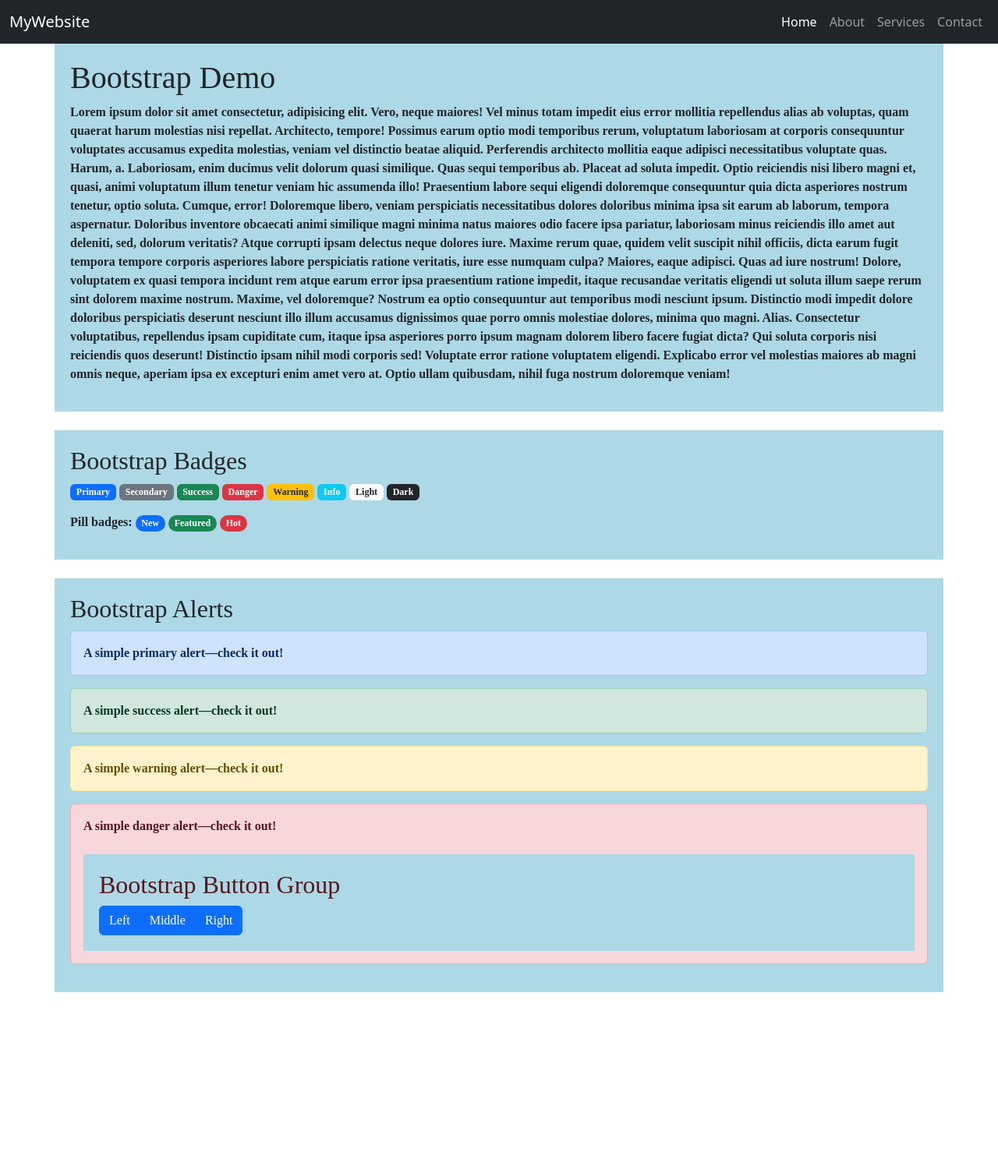
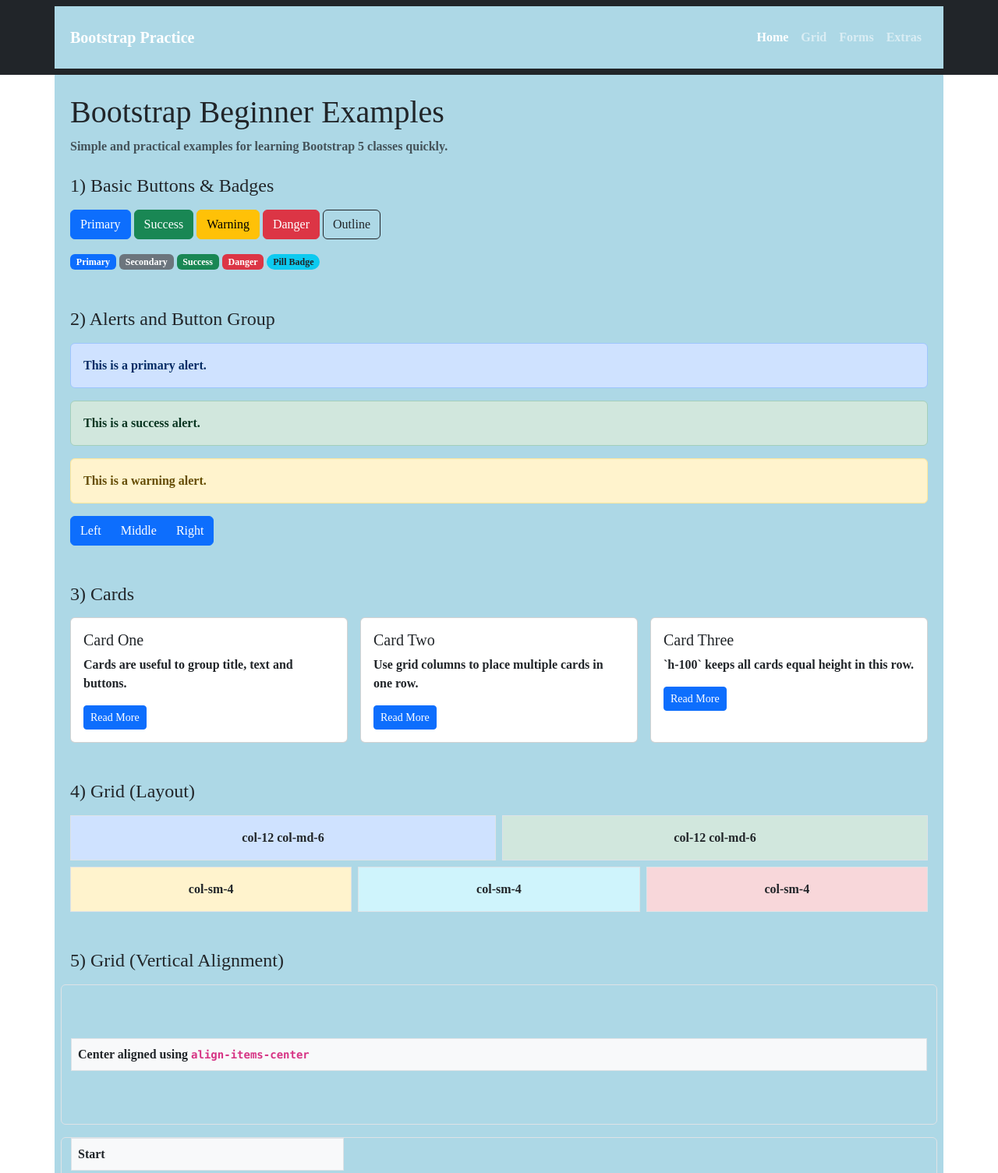
Before and after one commit to ayushzDevs/Web_Dev, a plain HTML site: page bootstrap/index.html in a window 1280 px wide. Shown: the top 1505 px of the page at 78% size. Before the commit the page ends 1273 px from the top, so only its background shows below. Drawn offline with nearby package versions, Linux system fonts and the light colour scheme.

Commit message:
bootstrap

```diff
--- a/bootstrap/index.html
+++ b/bootstrap/index.html
@@ -3,93 +3,210 @@
 <head>
     <meta charset="UTF-8">
     <meta name="viewport" content="width=device-width, initial-scale=1.0">
-    <title>Bootstrap</title>
+    <title>Bootstrap Beginner Examples</title>
     <link
     href="https://cdn.jsdelivr.net/npm/bootstrap@5.3.8/dist/css/bootstrap.min.css"
     rel="stylesheet"/>
     <link rel="stylesheet" href="style.css">
 </head>
 <body>
-    <script src="https://cdn.jsdelivr.net/npm/bootstrap@5.3.8/dist/js/bootstrap.bundle.min.js"></script>
     <nav class="navbar navbar-expand-lg navbar-dark bg-dark">
-        <div class="container-fluid">
-            <a class="navbar-brand" href="#">MyWebsite</a>
-            <button class="navbar-toggler" type="button" data-bs-toggle="collapse" data-bs-target="#navbarNav">
+        <div class="container">
+            <a class="navbar-brand" href="#">Bootstrap Practice</a>
+            <button class="navbar-toggler" type="button" data-bs-toggle="collapse" data-bs-target="#navbarNav" aria-controls="navbarNav" aria-expanded="false" aria-label="Toggle navigation">
                 <span class="navbar-toggler-icon"></span>
             </button>
             <div class="collapse navbar-collapse" id="navbarNav">
                 <ul class="navbar-nav ms-auto">
-                    <li class="nav-item">
-                        <a class="nav-link active" href="#">Home</a>
-                    </li>
-                    <li class="nav-item">
-                        <a class="nav-link" href="#">About</a>
-                    </li>
-                    <li class="nav-item">
-                        <a class="nav-link" href="#">Services</a>
-                    </li>
-                    <li class="nav-item">
-                        <a class="nav-link" href="#">Contact</a>
-                    </li>
+                    <li class="nav-item"><a class="nav-link active" href="#intro">Home</a></li>
+                    <li class="nav-item"><a class="nav-link" href="#grid">Grid</a></li>
+                    <li class="nav-item"><a class="nav-link" href="#forms">Forms</a></li>
+                    <li class="nav-item"><a class="nav-link" href="#extras">Extras</a></li>
                 </ul>
             </div>
         </div>
     </nav>
 
-    <div class="container">
-        <h1>Bootstrap Demo</h1>
-        <p>Lorem ipsum dolor sit amet consectetur, adipisicing elit. Vero, neque maiores! Vel minus totam impedit eius error mollitia repellendus alias ab voluptas, quam quaerat harum molestias nisi repellat. Architecto, tempore!
-        Possimus earum optio modi temporibus rerum, voluptatum laboriosam at corporis consequuntur voluptates accusamus expedita molestias, veniam vel distinctio beatae aliquid. Perferendis architecto mollitia eaque adipisci necessitatibus voluptate quas. Harum, a.
-        Laboriosam, enim ducimus velit dolorum quasi similique. Quas sequi temporibus ab. Placeat ad soluta impedit. Optio reiciendis nisi libero magni et, quasi, animi voluptatum illum tenetur veniam hic assumenda illo!
-        Praesentium labore sequi eligendi doloremque consequuntur quia dicta asperiores nostrum tenetur, optio soluta. Cumque, error! Doloremque libero, veniam perspiciatis necessitatibus dolores doloribus minima ipsa sit earum ab laborum, tempora aspernatur.
-        Doloribus inventore obcaecati animi similique magni minima natus maiores odio facere ipsa pariatur, laboriosam minus reiciendis illo amet aut deleniti, sed, dolorum veritatis? Atque corrupti ipsam delectus neque dolores iure.
-        Maxime rerum quae, quidem velit suscipit nihil officiis, dicta earum fugit tempora tempore corporis asperiores labore perspiciatis ratione veritatis, iure esse numquam culpa? Maiores, eaque adipisci. Quas ad iure nostrum!
-        Dolore, voluptatem ex quasi tempora incidunt rem atque earum error ipsa praesentium ratione impedit, itaque recusandae veritatis eligendi ut soluta illum saepe rerum sint dolorem maxime nostrum. Maxime, vel doloremque?
-        Nostrum ea optio consequuntur aut temporibus modi nesciunt ipsum. Distinctio modi impedit dolore doloribus perspiciatis deserunt nesciunt illo illum accusamus dignissimos quae porro omnis molestiae dolores, minima quo magni. Alias.
-        Consectetur voluptatibus, repellendus ipsam cupiditate cum, itaque ipsa asperiores porro ipsum magnam dolorem libero facere fugiat dicta? Qui soluta corporis nisi reiciendis quos deserunt! Distinctio ipsam nihil modi corporis sed!
-        Voluptate error ratione voluptatem eligendi. Explicabo error vel molestias maiores ab magni omnis neque, aperiam ipsa ex excepturi enim amet vero at. Optio ullam quibusdam, nihil fuga nostrum doloremque veniam!</p>
+    <main class="container py-4" id="intro">
+        <div class="mb-4">
+            <h1 class="mb-2">Bootstrap Beginner Examples</h1>
+            <p class="text-muted mb-0">Simple and practical examples for learning Bootstrap 5 classes quickly.</p>
         </div>
-    <div class="container mt-4">
-        <h2>Bootstrap Badges</h2>
-        <p>
+
+        <section class="mb-5" id="extras">
+            <h2 class="h4 mb-3">1) Basic Buttons & Badges</h2>
+            <div class="mb-3">
+                <button class="btn btn-primary">Primary</button>
+                <button class="btn btn-success">Success</button>
+                <button class="btn btn-warning">Warning</button>
+                <button class="btn btn-danger">Danger</button>
+                <button class="btn btn-outline-dark">Outline</button>
+            </div>
+            <div>
                 <span class="badge bg-primary">Primary</span>
                 <span class="badge bg-secondary">Secondary</span>
                 <span class="badge bg-success">Success</span>
                 <span class="badge bg-danger">Danger</span>
-            <span class="badge bg-warning text-dark">Warning</span>
-            <span class="badge bg-info">Info</span>
-            <span class="badge bg-light text-dark">Light</span>
-            <span class="badge bg-dark">Dark</span>
-        </p>
-        <p>
-            Pill badges:
-            <span class="badge rounded-pill bg-primary">New</span>
-            <span class="badge rounded-pill bg-success">Featured</span>
-            <span class="badge rounded-pill bg-danger">Hot</span>
-        </p>
+                <span class="badge rounded-pill bg-info text-dark">Pill Badge</span>
             </div>
-    <div class="container mt-4">
-        <h2>Bootstrap Alerts</h2>
-        <div class="alert alert-primary" role="alert">
-            A simple primary alert—check it out!
-        </div>
-        <div class="alert alert-success" role="alert">
-            A simple success alert—check it out!
-        </div>
-        <div class="alert alert-warning" role="alert">
-            A simple warning alert—check it out!
-        </div>
-        <div class="alert alert-danger" role="alert">
-            A simple danger alert—check it out!
-        <div class="container mt-4">
-            <h2>Bootstrap Button Group</h2>
-            <div class="btn-group" role="group">
+        </section>
+
+        <section class="mb-5">
+            <h2 class="h4 mb-3">2) Alerts and Button Group</h2>
+            <div class="alert alert-primary" role="alert">This is a primary alert.</div>
+            <div class="alert alert-success" role="alert">This is a success alert.</div>
+            <div class="alert alert-warning" role="alert">This is a warning alert.</div>
+            <div class="btn-group" role="group" aria-label="Basic example">
                 <button type="button" class="btn btn-primary">Left</button>
                 <button type="button" class="btn btn-primary">Middle</button>
                 <button type="button" class="btn btn-primary">Right</button>
             </div>
+        </section>
+
+        <section class="mb-5">
+            <h2 class="h4 mb-3">3) Cards</h2>
+            <div class="row g-3">
+                <div class="col-md-4">
+                    <div class="card h-100">
+                        <div class="card-body">
+                            <h5 class="card-title">Card One</h5>
+                            <p class="card-text">Cards are useful to group title, text and buttons.</p>
+                            <a href="#" class="btn btn-sm btn-primary">Read More</a>
                         </div>
                     </div>
                 </div>
+                <div class="col-md-4">
+                    <div class="card h-100">
+                        <div class="card-body">
+                            <h5 class="card-title">Card Two</h5>
+                            <p class="card-text">Use grid columns to place multiple cards in one row.</p>
+                            <a href="#" class="btn btn-sm btn-primary">Read More</a>
+                        </div>
+                    </div>
+                </div>
+                <div class="col-md-4">
+                    <div class="card h-100">
+                        <div class="card-body">
+                            <h5 class="card-title">Card Three</h5>
+                            <p class="card-text">`h-100` keeps all cards equal height in this row.</p>
+                            <a href="#" class="btn btn-sm btn-primary">Read More</a>
+                        </div>
+                    </div>
+                </div>
+            </div>
+        </section>
+
+        <section class="mb-5" id="grid">
+            <h2 class="h4 mb-3">4) Grid (Layout)</h2>
+            <div class="row g-2 text-center mb-2">
+                <div class="col-12 col-md-6">
+                    <div class="p-3 bg-primary-subtle border">col-12 col-md-6</div>
+                </div>
+                <div class="col-12 col-md-6">
+                    <div class="p-3 bg-success-subtle border">col-12 col-md-6</div>
+                </div>
+            </div>
+            <div class="row g-2 text-center">
+                <div class="col-12 col-sm-4"><div class="p-3 bg-warning-subtle border">col-sm-4</div></div>
+                <div class="col-12 col-sm-4"><div class="p-3 bg-info-subtle border">col-sm-4</div></div>
+                <div class="col-12 col-sm-4"><div class="p-3 bg-danger-subtle border">col-sm-4</div></div>
+            </div>
+        </section>
+
+        <section class="mb-5">
+            <h2 class="h4 mb-3">5) Grid (Vertical Alignment)</h2>
+            <div class="row align-items-center border rounded" style="height: 180px;">
+                <div class="col">
+                    <div class="p-2 bg-light border">Center aligned using <code>align-items-center</code></div>
+                </div>
+            </div>
+            <div class="row mt-3 border rounded" style="height: 180px;">
+                <div class="col align-self-start"><div class="p-2 bg-light border">Start</div></div>
+                <div class="col align-self-center"><div class="p-2 bg-light border">Center</div></div>
+                <div class="col align-self-end"><div class="p-2 bg-light border">End</div></div>
+            </div>
+        </section>
+
+        <section class="mb-5" id="forms">
+            <h2 class="h4 mb-3">6) Form Controls in Bootstrap</h2>
+            <form>
+                <div class="mb-3">
+                    <label for="name" class="form-label">Full Name</label>
+                    <input type="text" class="form-control" id="name" placeholder="Enter your name">
+                </div>
+                <div class="mb-3">
+                    <label for="email" class="form-label">Email address</label>
+                    <input type="email" class="form-control" id="email" placeholder="name@example.com">
+                </div>
+                <div class="mb-3">
+                    <label for="message" class="form-label">Message</label>
+                    <textarea class="form-control" id="message" rows="3" placeholder="Write something..."></textarea>
+                </div>
+            </form>
+        </section>
+
+        <section class="mb-5">
+            <h2 class="h4 mb-3">7) Select in Form</h2>
+            <form>
+                <div class="mb-3">
+                    <label for="course" class="form-label">Choose a Course</label>
+                    <select class="form-select" id="course">
+                        <option selected>Open this select menu</option>
+                        <option value="1">HTML</option>
+                        <option value="2">CSS</option>
+                        <option value="3">Bootstrap</option>
+                        <option value="4">JavaScript</option>
+                    </select>
+                </div>
+            </form>
+        </section>
+
+        <section class="mb-5">
+            <h2 class="h4 mb-3">8) Checkbox & Radio in Form</h2>
+            <form>
+                <div class="form-check">
+                    <input class="form-check-input" type="checkbox" value="" id="check1">
+                    <label class="form-check-label" for="check1">I agree to the terms</label>
+                </div>
+
+                <p class="mt-3 mb-2">Select your level:</p>
+                <div class="form-check">
+                    <input class="form-check-input" type="radio" name="level" id="beginner" checked>
+                    <label class="form-check-label" for="beginner">Beginner</label>
+                </div>
+                <div class="form-check">
+                    <input class="form-check-input" type="radio" name="level" id="intermediate">
+                    <label class="form-check-label" for="intermediate">Intermediate</label>
+                </div>
+            </form>
+        </section>
+
+        <section class="mb-5">
+            <h2 class="h4 mb-3">9) Form Layout</h2>
+            <form class="row g-3">
+                <div class="col-md-6">
+                    <label for="firstName" class="form-label">First Name</label>
+                    <input type="text" class="form-control" id="firstName">
+                </div>
+                <div class="col-md-6">
+                    <label for="lastName" class="form-label">Last Name</label>
+                    <input type="text" class="form-control" id="lastName">
+                </div>
+                <div class="col-md-8">
+                    <label for="city" class="form-label">City</label>
+                    <input type="text" class="form-control" id="city">
+                </div>
+                <div class="col-md-4">
+                    <label for="zip" class="form-label">Zip</label>
+                    <input type="text" class="form-control" id="zip">
+                </div>
+                <div class="col-12">
+                    <button type="submit" class="btn btn-success">Submit Form</button>
+                </div>
+            </form>
+        </section>
+    </main>
+
+    <script src="https://cdn.jsdelivr.net/npm/bootstrap@5.3.8/dist/js/bootstrap.bundle.min.js"></script>
 </body>
 </html>
```
Lines whose indentation alone changed are shown as unchanged.
